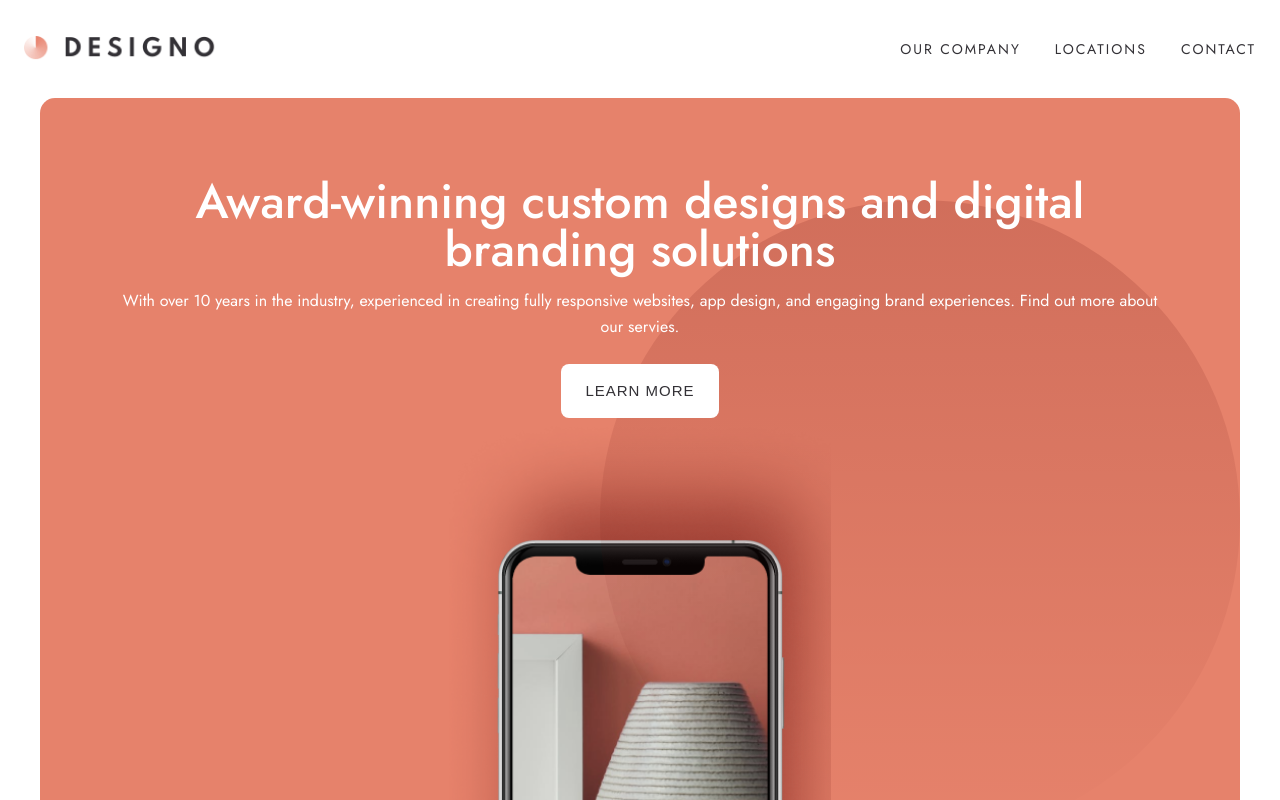
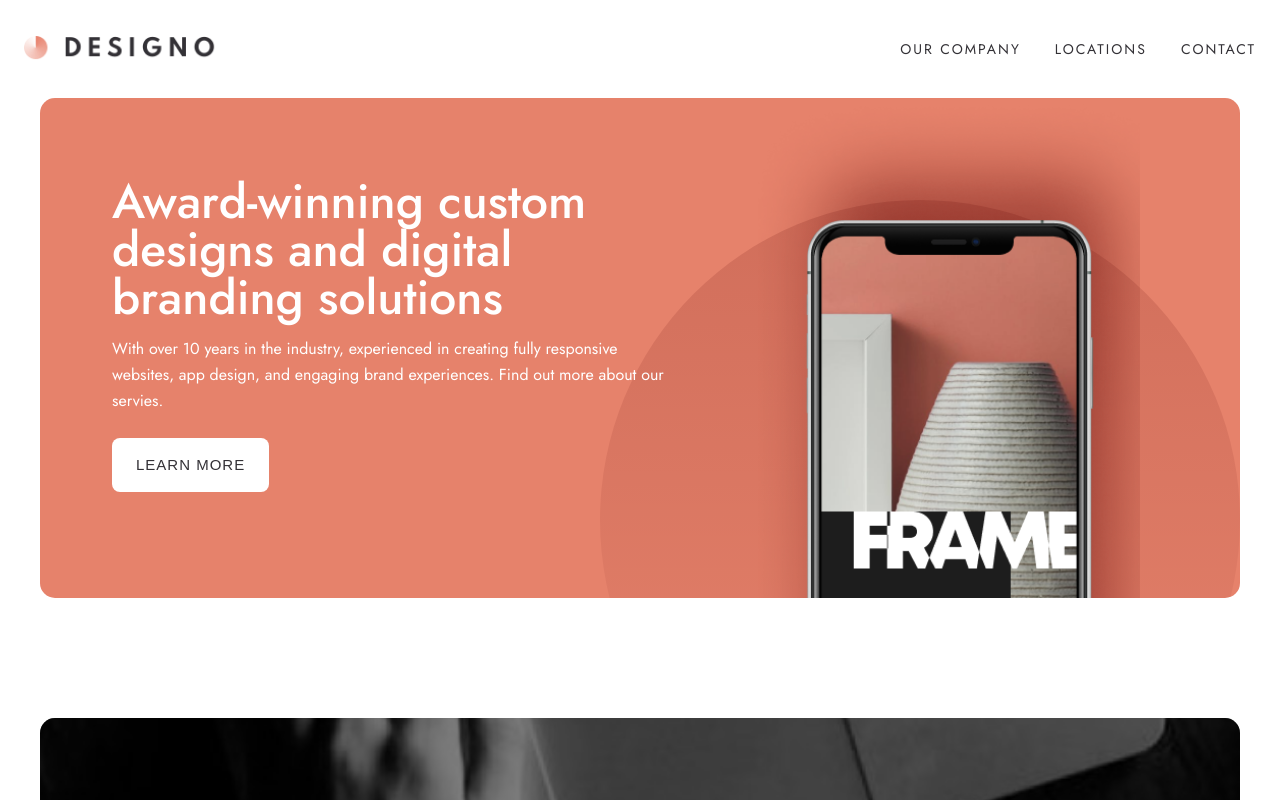
Before and after one commit to AyeTone/Desingo, a React (Create React App) app in the folder client/: page / in a window 1280 px wide. Shown: the top 800 px of the page. Built offline with nearby package versions, Linux system fonts and the light colour scheme.

Commit message:
Hero desktop implemented

```diff
--- a/client/src/styles/abstracts/_variables.scss
+++ b/client/src/styles/abstracts/_variables.scss
@@ -3,6 +3,7 @@ $mainBg: rgb(230, 130, 107);
 $projectsBg: rgba(253, 243, 240, 1);
 $fontColor: #333136;
 $blackText: rgba(51, 49, 54, 1);
+$hover: rgba(255, 173, 155, 1);
 
 /* Fonts */
 @import url("https://fonts.googleapis.com/css2?family=Jost:wght@400;500&family=League+Spartan:wght@700&display=swap");
--- a/client/src/styles/components/_Hero.scss
+++ b/client/src/styles/components/_Hero.scss
@@ -61,6 +61,8 @@
 }
 
 .hero__phone--wrapper {
+  position: relative;
+  z-index: 2;
   width: 100%;
   overflow: hidden;
 }
@@ -98,3 +100,24 @@
     }
   }
 }
+
+/*
+
+    Desktop BP
+
+*/
+
+@include breakpoint(desktop) {
+  .hero__wrapper {
+    display: flex;
+    text-align: left;
+  }
+
+  .hero__content--btn:hover {
+    background-color: $hover;
+  }
+
+  .hero__phone {
+    background-position: bottom;
+  }
+}
--- a/client/src/styles/utils/_breakpoints.scss
+++ b/client/src/styles/utils/_breakpoints.scss
@@ -5,7 +5,7 @@
     }
   }
   @if $point == desktop {
-    @media only screen and (min-width: 1028px) {
+    @media only screen and (min-width: 1024px) {
       @content;
     }
   }
```
Also changed, not shown: client/src/index.css.
